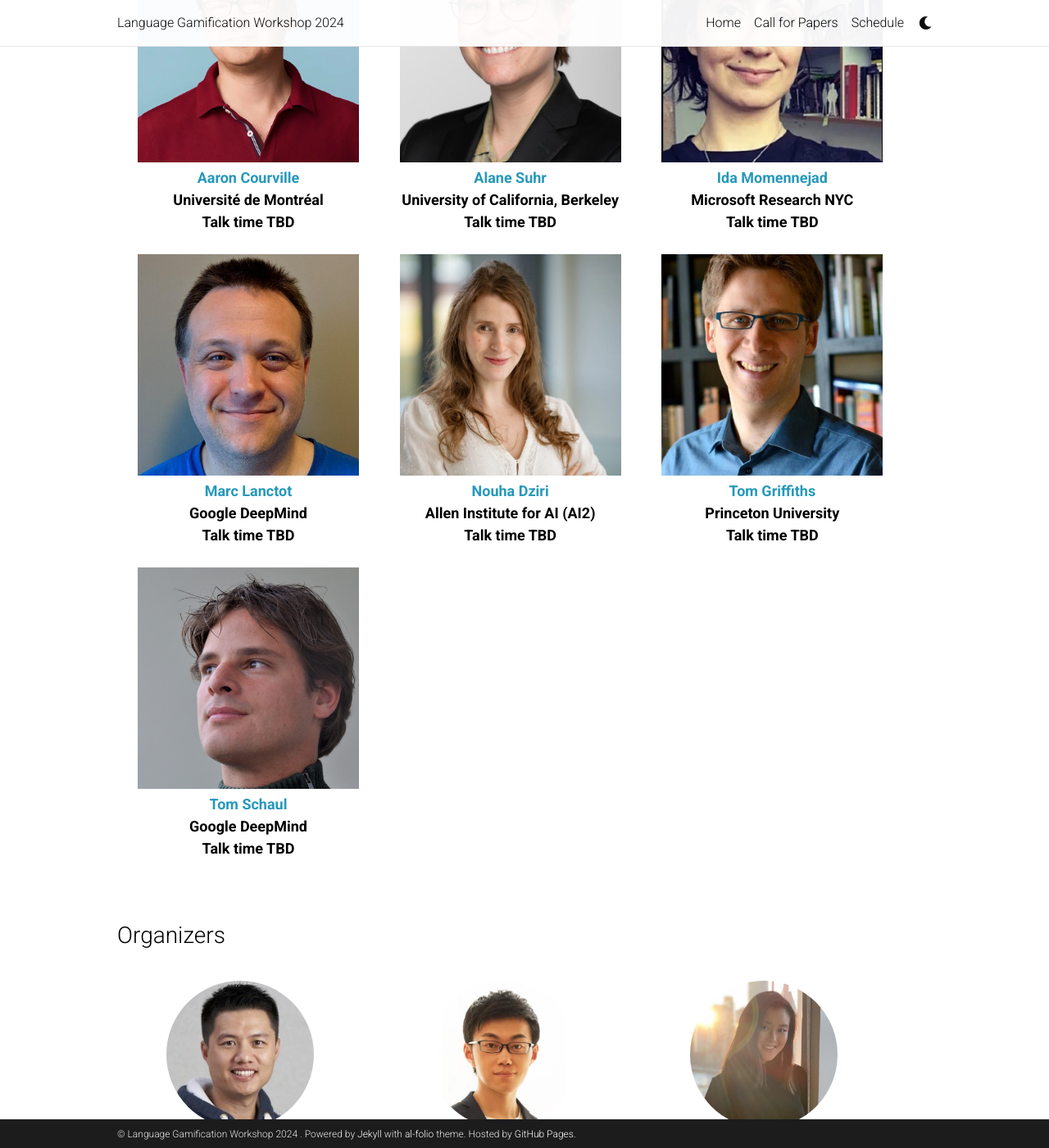
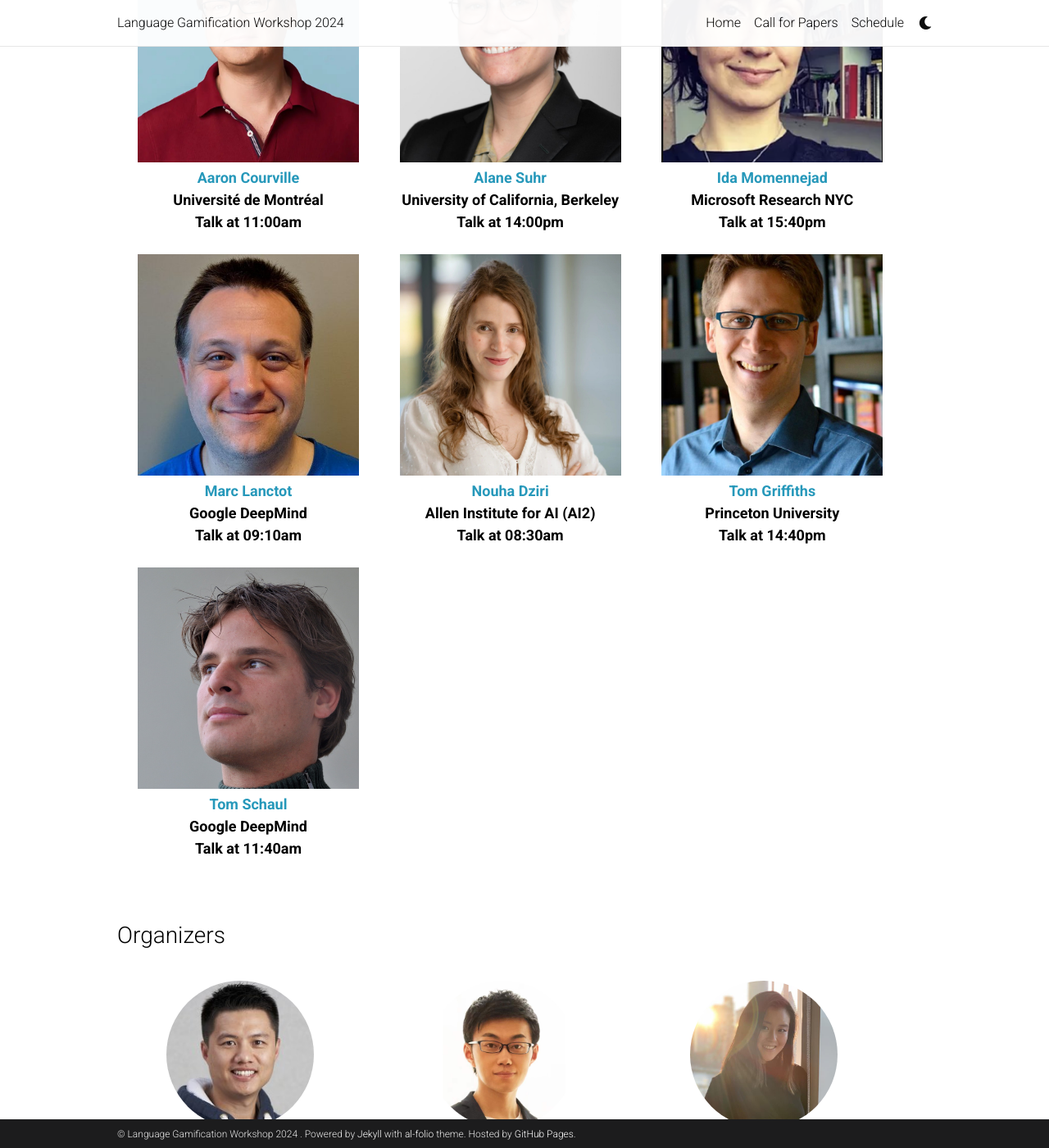
Before and after one commit to opensourcing-foundation-models/opensourcing-foundation-models.github.io, a Jekyll site: the page built from _pages/home.md, in a window 1280 px wide and 1400 px high, scrolled down 1182 px. Shown: the whole window at 82% size. Built offline with Jekyll 4.4.1, drawn with Linux system fonts in a browser that asks for light colours; emoji names are drawn with the system emoji font; comment, search, counter and statistics services are not loaded; a style sheet for code colours, icons or effects is not loaded.

Commit message:
update talk time on home page

```diff
--- a/_pages/home.md
+++ b/_pages/home.md
@@ -61,37 +61,37 @@ This workshop invites an exploration of Language Gamification through a diverse
         <div class="sponsor">
             <img src="/assets/img/speakers/aaron_courville.jpeg" alt="Aaron">
             <p><a href="https://mila.quebec/en/directory/aaron-courville">Aaron Courville</a>
-            <br>Université de Montréal<br>Talk time TBD</p>
+            <br>Université de Montréal<br>Talk at 11:00am</p>
         </div>
         <div class="sponsor">
             <img src="/assets/img/speakers/alane_suhr.jpg" alt="Alane">
             <p><a href="https://vcresearch.berkeley.edu/faculty/alane-suhr">Alane Suhr</a>
-            <br>University of California, Berkeley<br>Talk time TBD</p>
+            <br>University of California, Berkeley<br>Talk at 14:00pm</p>
         </div>
         <div class="sponsor">
             <img src="/assets/img/speakers/ida.png" alt="Ida">
             <p><a href="https://www.momen-nejad.org/">Ida Momennejad</a>
-            <br>Microsoft Research NYC<br>Talk time TBD</p>
+            <br>Microsoft Research NYC<br>Talk at 15:40pm</p>
         </div>
         <div class="sponsor">
             <img src="/assets/img/speakers/marc_lanctot.jpg" alt="Marxc">
             <p><a href="https://mlanctot.info/">Marc Lanctot</a>
-            <br>Google DeepMind<br>Talk time TBD</p>
+            <br>Google DeepMind<br>Talk at 09:10am</p>
         </div>
         <div class="sponsor">
             <img src="/assets/img/speakers/nouha_dziri.jpg" alt="Nouha">
             <p><a href="https://nouhadziri.github.io/">Nouha Dziri</a>
-            <br>Allen Institute for AI (AI2)<br>Talk time TBD</p>
+            <br>Allen Institute for AI (AI2)<br>Talk at 08:30am</p>
         </div>
         <div class="sponsor">
             <img src="/assets/img/speakers/tom_griffiths.jpg" alt="TomG">
             <p><a href="https://cocosci.princeton.edu/tom/index.php">Tom Griffiths</a>
-            <br>Princeton University<br>Talk time TBD</p>
+            <br>Princeton University<br>Talk at 14:40pm</p>
         </div>
         <div class="sponsor">
             <img src="/assets/img/speakers/tom_schaul.jpg" alt="TomS">
             <p><a href="https://schaul.site44.com/">Tom Schaul</a>
-            <br>Google DeepMind<br>Talk time TBD</p>
+            <br>Google DeepMind<br>Talk at 11:40am</p>
         </div>
     </div>
 </html>
```
